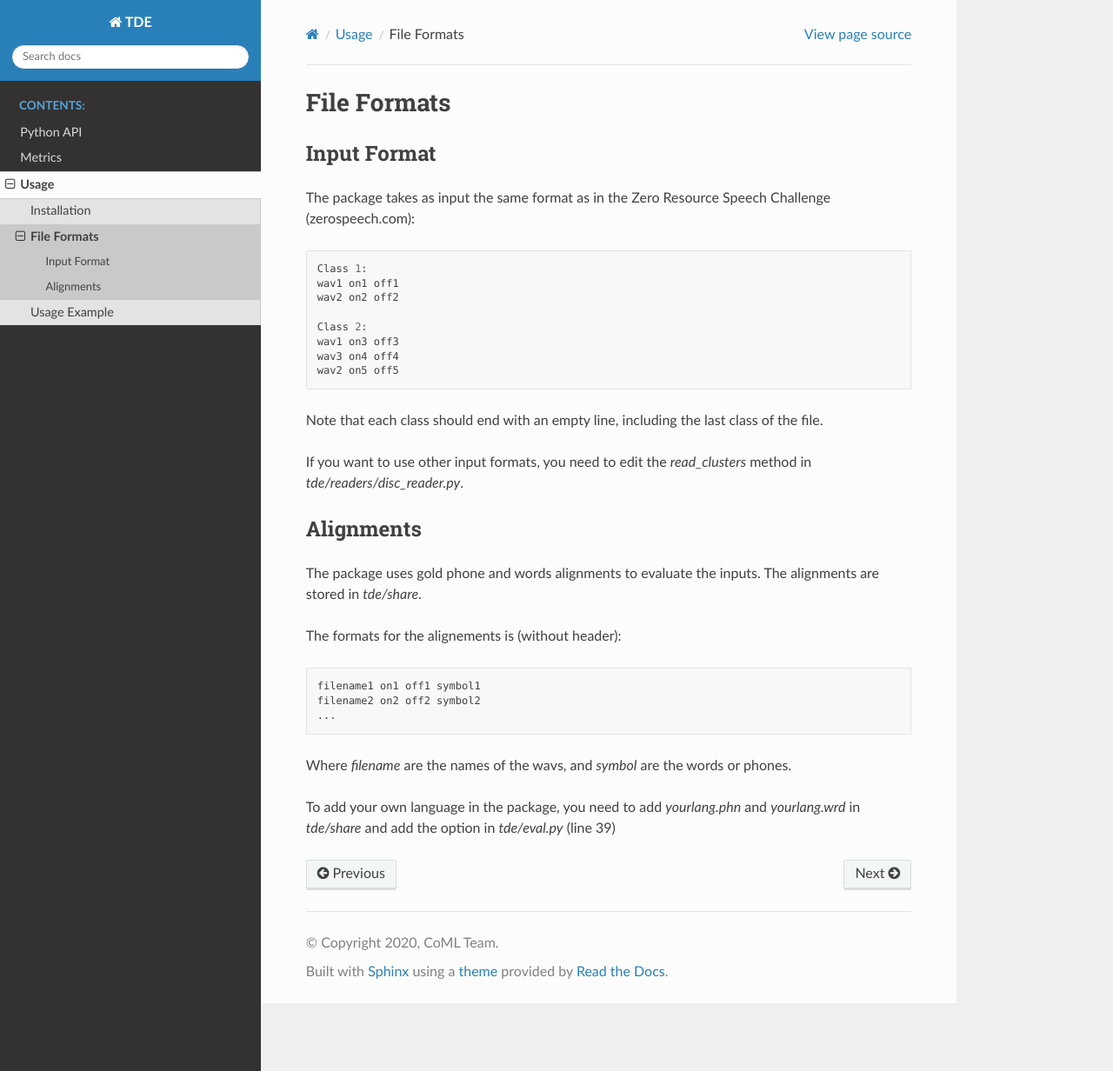
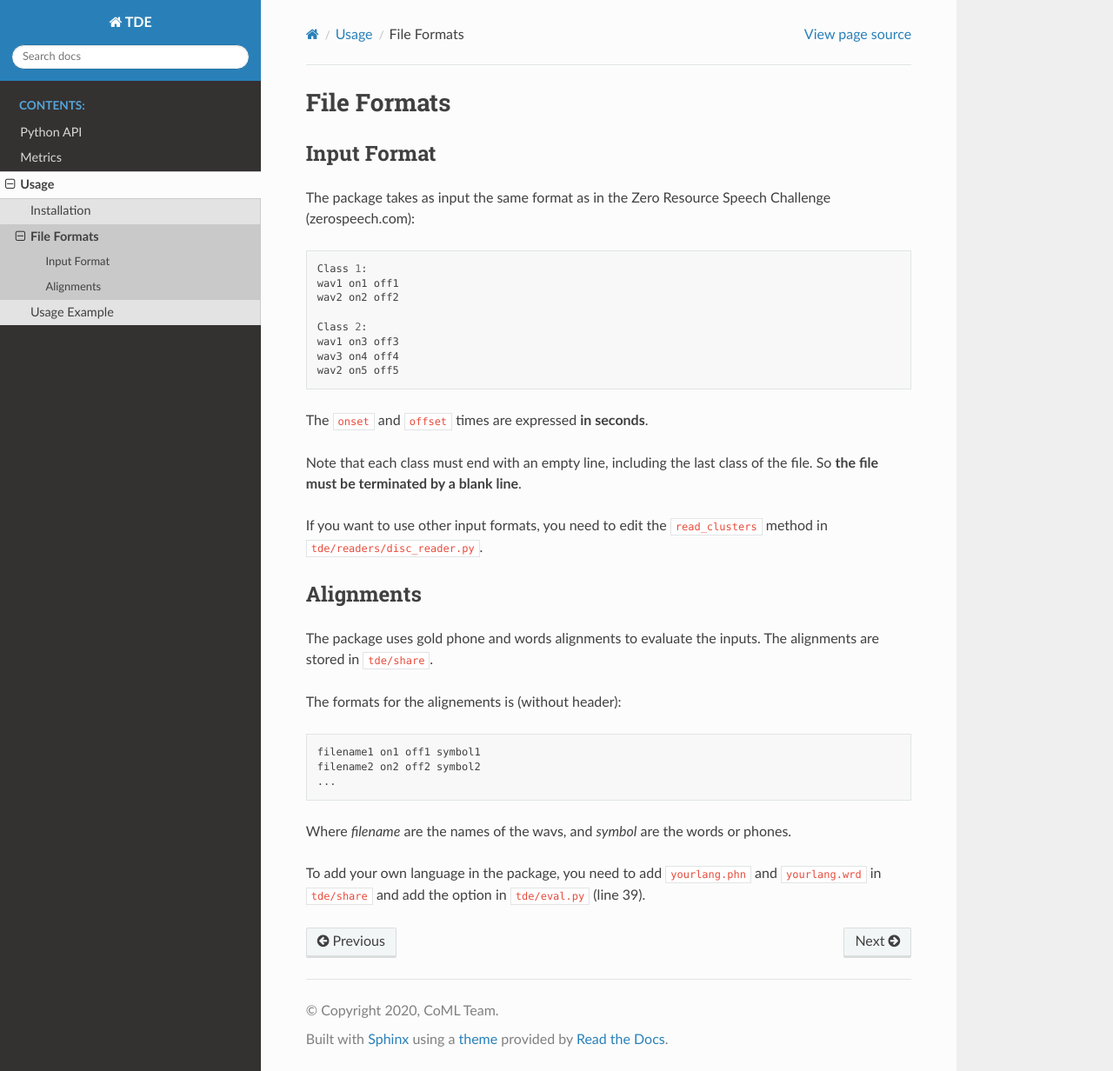
Before and after one commit to bootphon/tdev2, a Sphinx documentation site: the page built from docs/source/usage/format.rst, in a window 1280 px wide and 1232 px high. Shown: the whole window at 87% size. Built offline with Sphinx 7.4.7 and the Read the Docs theme 2.0.0, drawn with Linux system fonts in a browser that asks for light colours.

Commit message:
times are expressed in seconds

```diff
--- a/docs/source/usage/format.rst
+++ b/docs/source/usage/format.rst
@@ -21,17 +21,19 @@ Zero Resource Speech Challenge (zerospeech.com):
     wav3 on4 off4
     wav2 on5 off5
 
-Note that each class should end with an empty line, including the last
-class of the file.
+The ``onset`` and ``offset`` times are expressed **in seconds**.
+
+Note that each class must end with an empty line, including the last class of
+the file. So **the file must be terminated by a blank line**.
 
 If you want to use other input formats, you need to edit the
-`read_clusters` method in `tde/readers/disc_reader.py`.
+``read_clusters`` method in ``tde/readers/disc_reader.py``.
 
 Alignments
 ----------
 
 The package uses gold phone and words alignments to evaluate the inputs.
-The alignments are stored in `tde/share`.
+The alignments are stored in ``tde/share``.
 
 The formats for the alignements is (without header):
 
@@ -44,5 +46,6 @@ The formats for the alignements is (without header):
 Where `filename` are the names of the wavs, and `symbol` are the words or
 phones.
 
-To add your own language in the package, you need to add `yourlang.phn` and
-`yourlang.wrd` in `tde/share` and add the option in `tde/eval.py` (line 39)
+To add your own language in the package, you need to add ``yourlang.phn`` and
+``yourlang.wrd`` in ``tde/share`` and add the option in ``tde/eval.py``
+(line 39).
```
